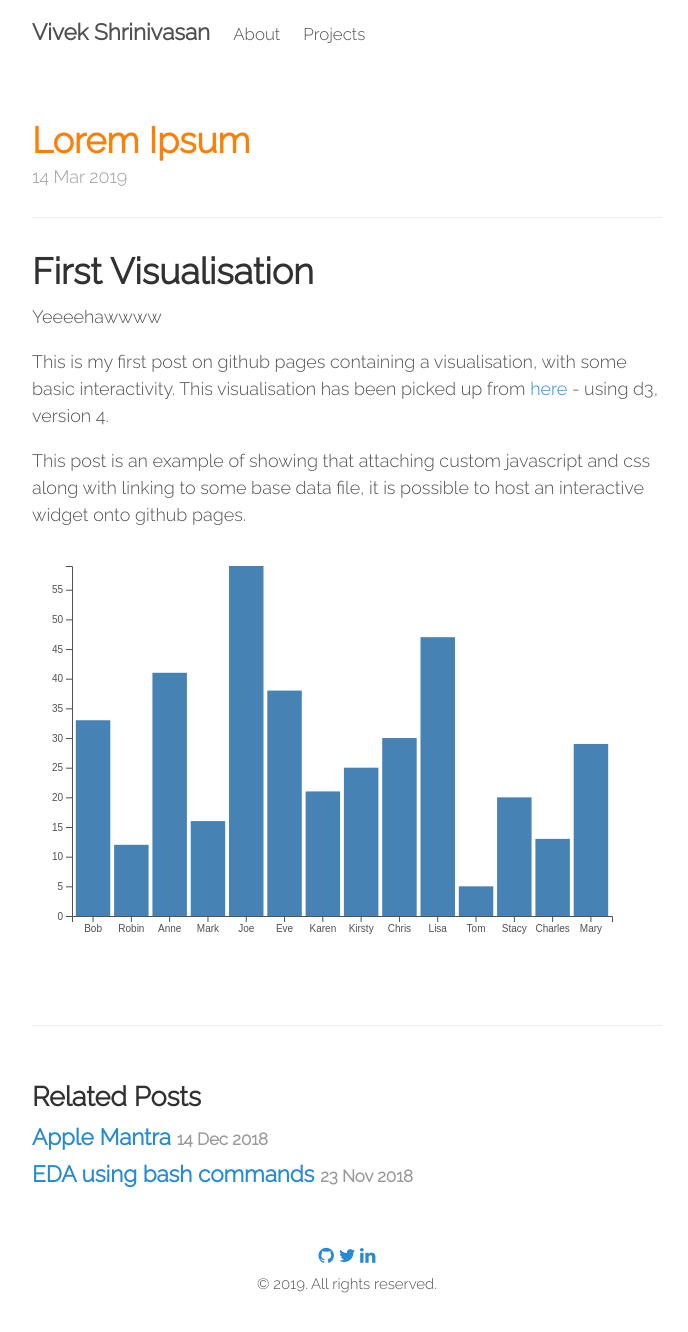
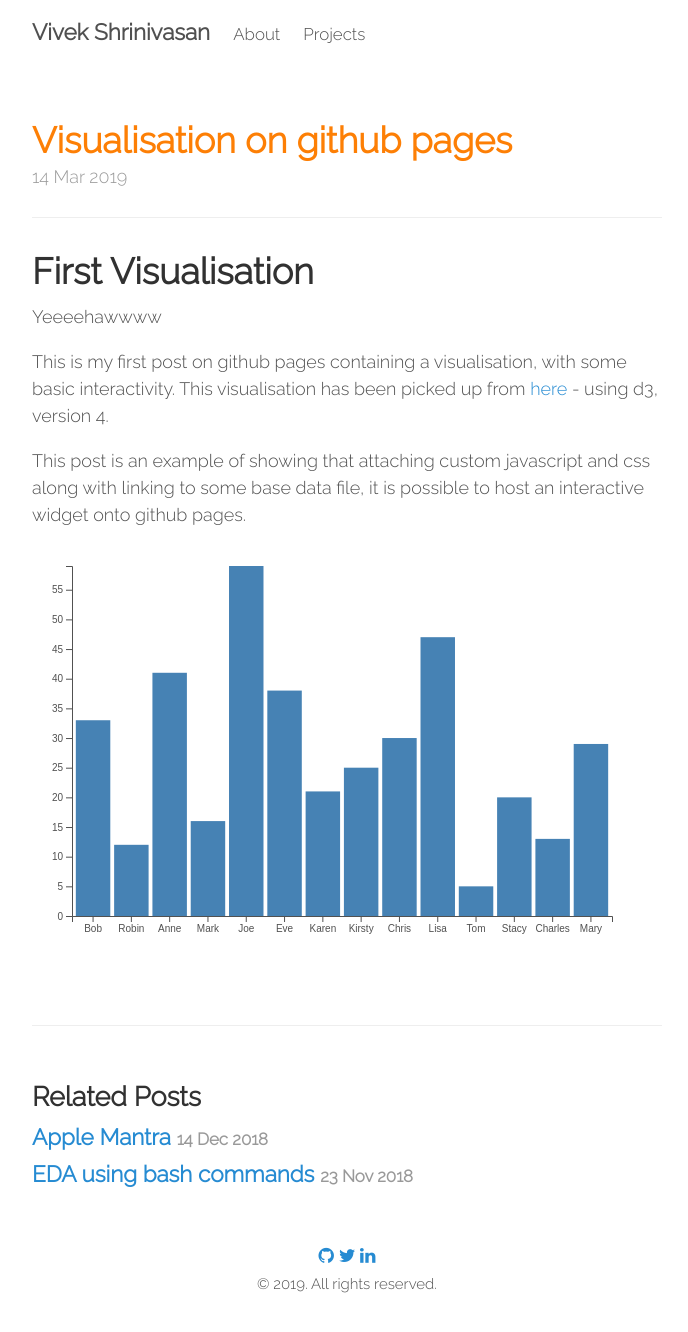
Before and after one commit to kaizer1v/kaizer1v.github.io, a Jekyll site: the page built from _posts/2019-03-14-tesing-interactivity.md, in a window 1280 px wide. Shown: the whole page, without its empty margins (293-981 px from the left). Built offline with Jekyll 4.4.1, drawn with Linux system fonts in a browser that asks for light colours; nearby versions of some CDN libraries.

Commit message:
title change

```diff
--- a/_posts/2019-03-14-tesing-interactivity.md
+++ b/_posts/2019-03-14-tesing-interactivity.md
@@ -1,6 +1,6 @@
 ---
 layout: post
-title: Lorem Ipsum
+title: Visualisation on github pages
 ---
 
 
```
